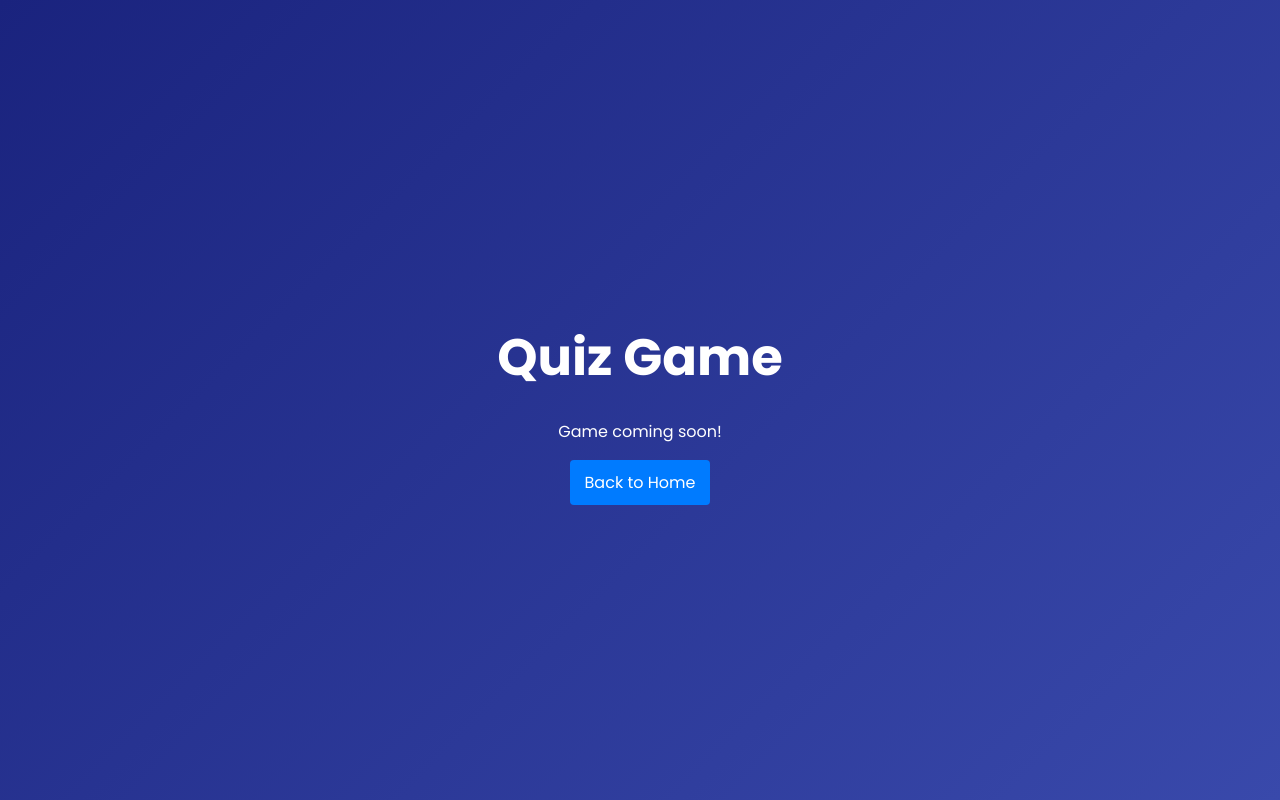
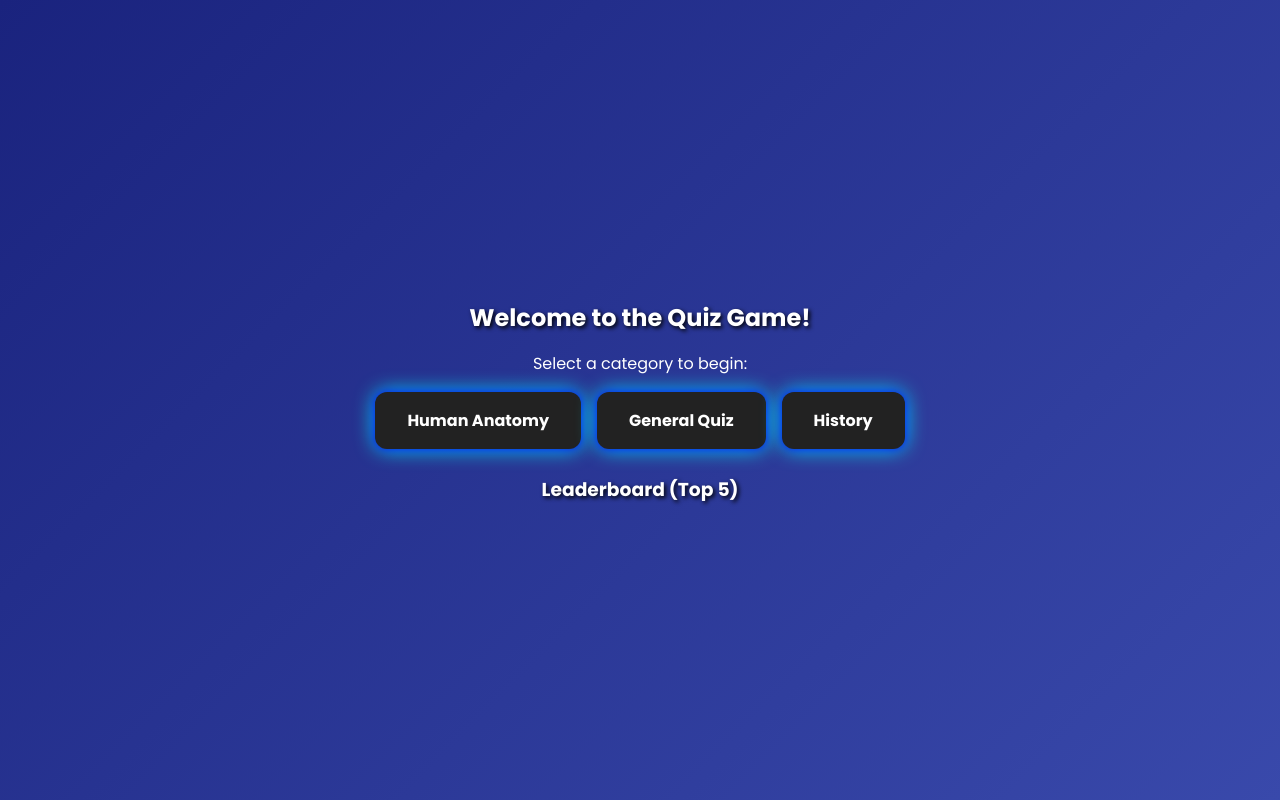
Before and after one commit to JohnBrianTiopes/ubiquitous-eureka, a React (Vite) app in the folder 4games/: page /quizgame in a window 1280 px wide. Built offline with nearby package versions, Linux system fonts and the light colour scheme.

Commit message:
first code

```diff
--- /dev/null
+++ b/4games/src/Components/Quizgame.css
@@ -0,0 +1,104 @@
+/* Import retro arcade font */
+@import url('https://fonts.googleapis.com/css2?family=Press+Start+2P&display=swap');
+
+/* Game container */
+body {
+  font-family: 'Press Start 2P', cursive;
+  background: linear-gradient(135deg, #1a1a2e, #16213e, #0f3460);
+  color: #fff;
+  text-align: center;
+  min-height: 100vh;
+  margin: 0;
+  padding: 2rem;
+}
+
+/* Headings */
+h2, h3 {
+  text-shadow: 2px 2px 4px #000;
+  margin-bottom: 1rem;
+}
+
+/* General buttons (categories, play again, back to categories) */
+button {
+  display: inline-block;
+  margin: 0.5rem;
+  padding: 1rem 2rem;
+  font-size: 1rem;
+  font-weight: bold;
+  border: none;
+  border-radius: 12px;
+  cursor: pointer;
+  background: #222;
+  color: #fff;
+  box-shadow: 0 0 10px #00f, 0 0 20px #0ff;
+  transition: transform 0.2s ease, box-shadow 0.3s ease;
+}
+
+button:hover {
+  transform: scale(1.1);
+  box-shadow: 0 0 20px #ff0, 0 0 40px #f0f;
+}
+
+button:disabled {
+  cursor: not-allowed;
+  opacity: 0.6;
+}
+
+/* Quiz options */
+.option {
+  display: block;
+  width: 60%;
+  margin: 0.75rem auto;
+  padding: 1rem;
+  background: #333;
+  border-radius: 10px;
+  box-shadow: 0 0 8px #0ff;
+}
+
+.option.correct {
+  background: #28a745;
+  box-shadow: 0 0 15px #0f0, 0 0 30px #0f0;
+  animation: pulseGreen 0.5s;
+}
+
+.option.wrong {
+  background: #dc3545;
+  box-shadow: 0 0 15px #f00, 0 0 30px #f00;
+  animation: shake 0.4s;
+}
+
+/* Timer and score HUD */
+p {
+  font-size: 1rem;
+  margin: 0.5rem;
+}
+
+/* Leaderboard styling */
+ul {
+  list-style: none;
+  padding: 0;
+}
+
+li {
+  background: rgba(255, 255, 255, 0.1);
+  margin: 0.5rem auto;
+  padding: 0.5rem;
+  width: 70%;
+  border-radius: 8px;
+  box-shadow: 0 0 10px #0ff;
+}
+
+/* Animations */
+@keyframes pulseGreen {
+  0% { transform: scale(1); }
+  50% { transform: scale(1.05); }
+  100% { transform: scale(1); }
+}
+
+@keyframes shake {
+  0% { transform: translateX(0); }
+  25% { transform: translateX(-5px); }
+  50% { transform: translateX(5px); }
+  75% { transform: translateX(-5px); }
+  100% { transform: translateX(0); }
+}
--- a/4games/src/Components/Quizgame.jsx
+++ b/4games/src/Components/Quizgame.jsx
@@ -1,18 +1,165 @@
-import React from 'react';
-import { useNavigate } from 'react-router-dom';
+// src/Components/Quizgame.jsx
+import React, { useState, useEffect } from 'react';
+import './QuizGame.css';
 
-const Quizgame = () => {
-    const navigate = useNavigate();
-
-    return (
-        <div style={{ padding: '2rem', color: '#fff', textAlign: 'center' }}>
-            <h1>Quiz Game</h1>
-            <p>Game coming soon!</p>
-            <button onClick={() => navigate('/home')} style={{ padding: '10px 15px', cursor: 'pointer', background: '#007bff', color: 'white', border: 'none', borderRadius: '4px' }}>
-                Back to Home
-            </button>
-        </div>
-    );
+const quizData = {
+  anatomy: [
+    { question: "What is the largest organ in the human body?", options: ["Heart", "Skin", "Liver", "Lungs"], answer: 1 },
+    { question: "How many bones are in the adult human body?", options: ["206", "201", "210", "196"], answer: 0 },
+  ],
+  general: [
+    { question: "What is the capital of France?", options: ["Berlin", "Madrid", "Paris", "Rome"], answer: 2 },
+    { question: "Which planet is known as the Red Planet?", options: ["Earth", "Mars", "Jupiter", "Venus"], answer: 1 },
+  ],
+  history: [
+    { question: "Who was the first President of the United States?", options: ["Abraham Lincoln", "George Washington", "Thomas Jefferson", "John Adams"], answer: 1 },
+    { question: "In which year did World War II end?", options: ["1940", "1945", "1950", "1939"], answer: 1 },
+  ],
 };
 
-export default Quizgame;
+const QuizGame = () => {
+  const [stage, setStage] = useState("front"); // "front" | "quiz" | "results"
+  const [category, setCategory] = useState(null);
+  const [currentQuestion, setCurrentQuestion] = useState(0);
+  const [selectedOption, setSelectedOption] = useState(null);
+  const [score, setScore] = useState(0);
+  const [timeLeft, setTimeLeft] = useState(15);
+  const [leaderboard, setLeaderboard] = useState(() => {
+    // Load leaderboard from localStorage if available
+    const saved = localStorage.getItem("quizLeaderboard");
+    return saved ? JSON.parse(saved) : [];
+  });
+
+  // Timer logic
+  useEffect(() => {
+    if (stage === "quiz") {
+      setTimeLeft(15);
+      const timer = setInterval(() => {
+        setTimeLeft((prev) => {
+          if (prev === 1) {
+            clearInterval(timer);
+            handleNext();
+          }
+          return prev - 1;
+        });
+      }, 1000);
+      return () => clearInterval(timer);
+    }
+  }, [stage, currentQuestion]);
+
+  // Handle answer click
+  const handleOptionClick = (index) => {
+    setSelectedOption(index);
+    if (index === quizData[category][currentQuestion].answer) {
+      setScore(score + 1);
+    }
+    setTimeout(() => {
+      handleNext();
+    }, 1000);
+  };
+
+  // Next question or results
+  const handleNext = () => {
+    setSelectedOption(null);
+    if (currentQuestion < quizData[category].length - 1) {
+      setCurrentQuestion(currentQuestion + 1);
+    } else {
+      // Save score to leaderboard
+      const newEntry = { category, score, date: new Date().toLocaleString() };
+      const updated = [...leaderboard, newEntry].sort((a, b) => b.score - a.score).slice(0, 5); // top 5
+      setLeaderboard(updated);
+      localStorage.setItem("quizLeaderboard", JSON.stringify(updated));
+      setStage("results");
+    }
+  };
+
+  // Reset game
+  const resetGame = () => {
+    setStage("front");
+    setCategory(null);
+    setCurrentQuestion(0);
+    setScore(0);
+    setSelectedOption(null);
+  };
+
+  // Stage 1: Front page with categories
+  if (stage === "front") {
+    return (
+      <div>
+        <h2>Welcome to the Quiz Game!</h2>
+        <p>Select a category to begin:</p>
+        <button onClick={() => { setCategory("anatomy"); setStage("quiz"); }}>Human Anatomy</button>
+        <button onClick={() => { setCategory("general"); setStage("quiz"); }}>General Quiz</button>
+        <button onClick={() => { setCategory("history"); setStage("quiz"); }}>History</button>
+
+        <h3>Leaderboard (Top 5)</h3>
+        <ul>
+          {leaderboard.map((entry, i) => (
+            <li key={i}>
+              {entry.category.toUpperCase()} — {entry.score} points ({entry.date})
+            </li>
+          ))}
+        </ul>
+      </div>
+    );
+  }
+
+  // Stage 2: Quiz
+  if (stage === "quiz") {
+    const questionObj = quizData[category][currentQuestion];
+    return (
+      <div>
+        <h2>{category.toUpperCase()} Quiz</h2>
+        <p>Question {currentQuestion + 1} of {quizData[category].length}</p>
+        <p>Score: {score}</p>
+        <p>Time left: {timeLeft}s</p>
+        <h3>{questionObj.question}</h3>
+        <div>
+          {questionObj.options.map((option, index) => {
+            let className = "option";
+            if (selectedOption !== null) {
+              if (index === questionObj.answer) {
+                className += " correct";
+              } else if (index === selectedOption) {
+                className += " wrong";
+              }
+            }
+            return (
+              <button
+                key={index}
+                className={className}
+                onClick={() => handleOptionClick(index)}
+                disabled={selectedOption !== null}
+              >
+                {option}
+              </button>
+            );
+          })}
+        </div>
+        <button onClick={resetGame} style={{ marginTop: "1rem" }}>Back to Categories</button>
+      </div>
+    );
+  }
+
+  // Stage 3: Results
+  if (stage === "results") {
+    return (
+      <div>
+        <h2>Quiz Finished!</h2>
+        <p>Your score: {score} / {quizData[category].length}</p>
+        <button onClick={resetGame}>Back to Categories</button>
+
+        <h3>Leaderboard (Top 5)</h3>
+        <ul>
+          {leaderboard.map((entry, i) => (
+            <li key={i}>
+              {entry.category.toUpperCase()} — {entry.score} points ({entry.date})
+            </li>
+          ))}
+        </ul>
+      </div>
+    );
+  }
+};
+
+export default QuizGame;
```
Also changed, not shown: 1 other file (tests, documents, lock files or other folders).
